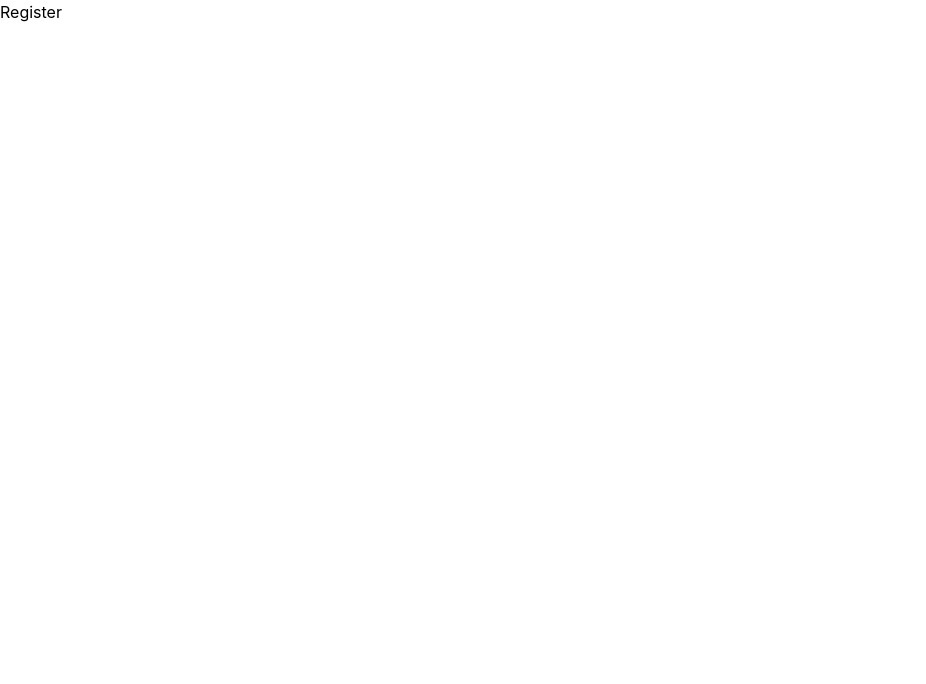
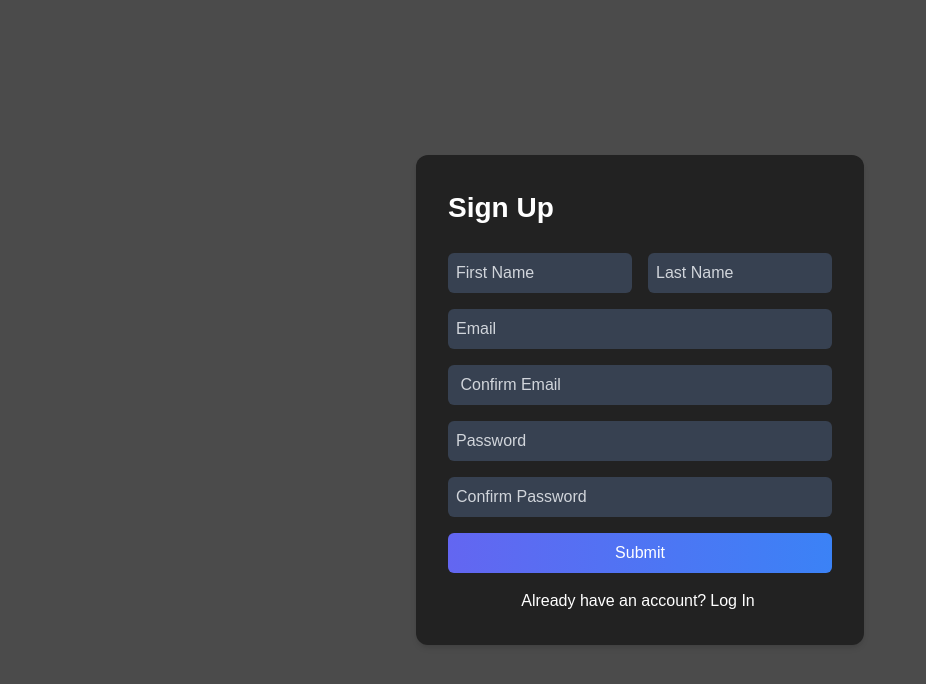
Before and after one commit to mickeymond/ecommerce-app-beta, a React (Create React App) app: page /register in a window 1280 px wide. Shown: the top 684 px of the page, without its empty margins (0-926 px from the left). Built offline with nearby package versions, Linux system fonts and the light colour scheme.

Commit message:
adding register page

```diff
--- a/src/pages/register/index.jsx
+++ b/src/pages/register/index.jsx
@@ -1,4 +1,31 @@
+import React from "react";
+import "./reg.css"
 
-export default function Register() {
-    return <p>Register</p>
+const Register = () => {
+    return(
+        <div>
+           <div className="flex flex-col items-center justify-center h-screen">
+            <div className="w-full max-w-md bg-[#222] rounded-xl shadow-md py-8 px-8">
+            <h2 className="text-[28px] font-bold text-white  mb-6 ">Sign Up</h2>
+            <form className="flex flex-col">
+                <div className="flex space-x-4 mb-4">
+                    <input placeholder="First Name" className="bg-gray-700 text-white border-0 rounded-md p-2 w-1/2 focus:bg-gray-600 focus:outline-none transition ease-in-out duration-150 placeholder-gray-300" type="text" />
+                    <input placeholder="Last Name" className="bg-gray-700 text-white border-0 rounded-md p-2 w-1/2 focus:bg-gray-600 focus:outline-none transition ease-in-out duration-150 placeholder-gray-300" type="text" />
+                </div>
+                <input placeholder="Email" className="bg-gray-700 text-white border-0 rounded-md p-2 mb-4 focus:bg-gray-600 focus:outline-none transition ease-in-out duration-150 placeholder-gray-300" type="email" />
+                <input placeholder=" Confirm Email" className="bg-gray-700 text-white border-0 rounded-md p-2 mb-4 focus:bg-gray-600 focus:outline-none transition ease-in-out duration-150 placeholder-gray-300" type="email" />
+                <input placeholder="Password" className="bg-gray-700 text-white border-0 rounded-md p-2 mb-4 focus:bg-gray-600 focus:outline-none transition ease-in-out duration-150 placeholder-gray-300" type="password" />
+                <input placeholder="Confirm Password" className="bg-gray-700 text-white border-0 rounded-md p-2 mb-4 focus:bg-gray-600 focus:outline-none transition ease-in-out duration-150 placeholder-gray-300" type="password" />
+                <button className="bg-gradient-to-r from-indigo-500 to-blue-500 text-white font-medium py-2 px-4 rounded-md hover:bg-indigo-600 hover:to-blue-600 duration ease-in duration-200">Submit</button>
+                <p className="text-white mt-4 text-center">Already have an account?
+                 <a className="text-white-500 hover:underline mt-4 px-1" href="#">Log In</a>
+                </p>
+            </form>
+            </div>
+
+           </div>
+        </div>
+    )
 }
+
+export default Register;
--- /dev/null
+++ b/src/pages/register/reg.css
@@ -0,0 +1,20 @@
+@tailwind base;
+@tailwind components;
+@tailwind utilities;
+
+@import url("https://fonts.googleapis.com/css2?family=Poppins:ital,wght@0,100;0,200;0,300;0,400;0,500;0,600;0,700;0,800;0,900;1,100;1,200;1,300;1,400;1,500;1,600;1,700;1,800;1,900&display=swap");
+
+*{
+    margin: 0;
+    padding: 0;
+    box-sizing: border-box;
+    font-family: 'Poppins', sans-serif;
+}
+
+body{
+    display: flex;
+    align-items: center;
+    justify-content: center;
+    min-height: 100vh;
+    background: #4b4b4b;
+}
```
